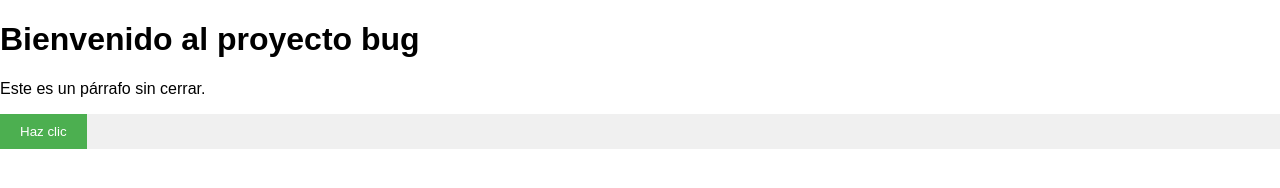
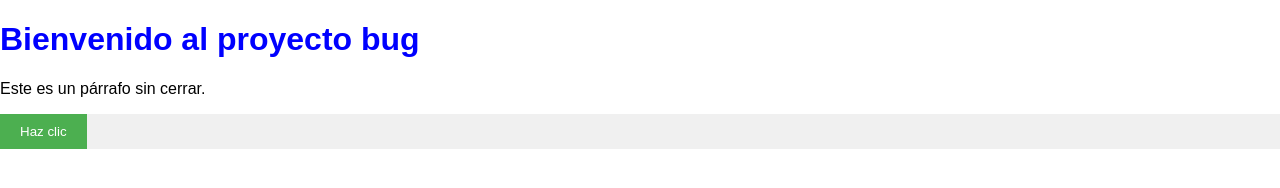
Before and after one commit to abnormal951/Proyecto_Bug, a plain HTML site: page index.html in a window 1280 px wide. Drawn offline with Linux system fonts and the light colour scheme.

```diff
--- a/styles.css
+++ b/styles.css
@@ -7,8 +7,8 @@
 .container {
     width: 100%;
     background-color: #f0f0f0;
-
-h1 {  <!-- Error: falta cerrar la llave de .container -->
+}
+h1 {
     color: blue;
 }
 
```
Also changed, not shown: 1 other file.
